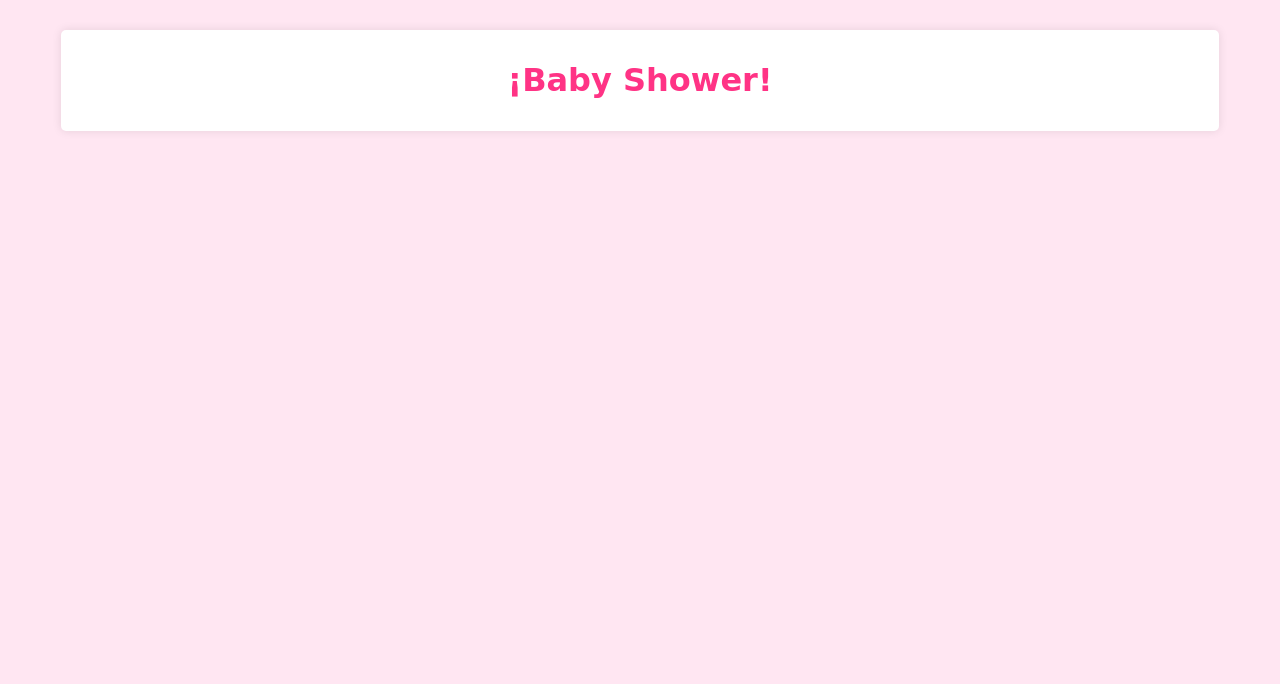
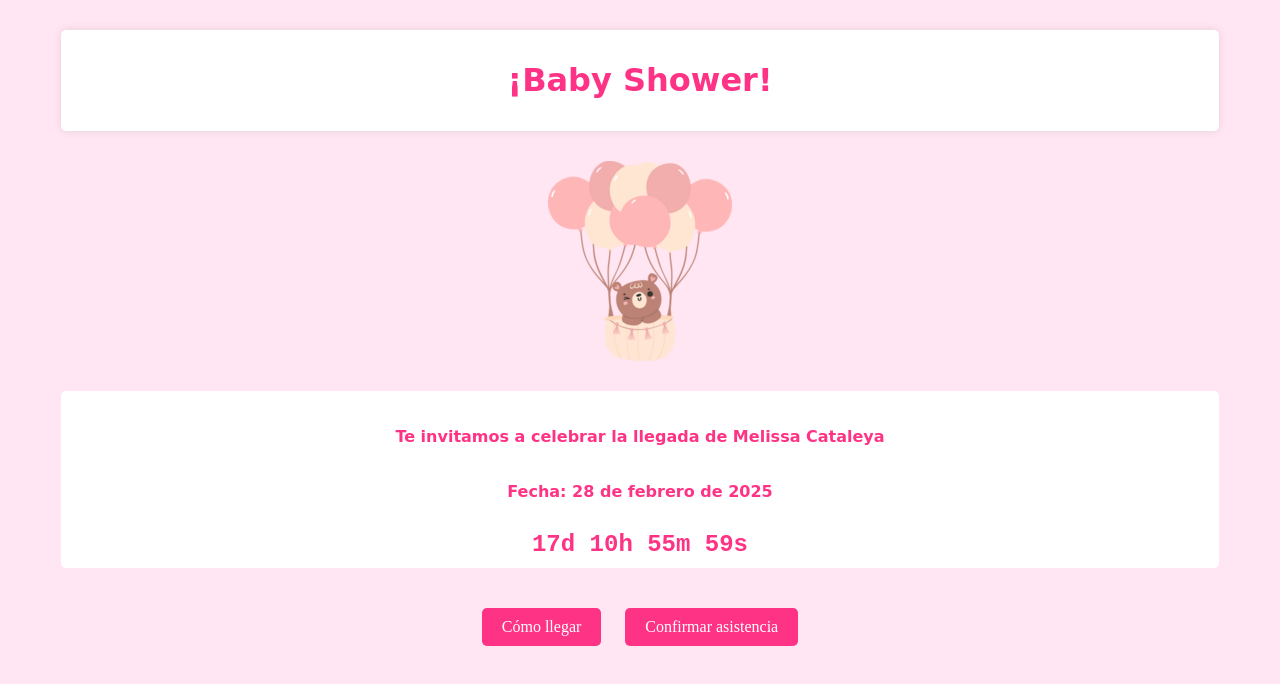
Before and after one commit to VidPage/card, a plain HTML site: page index.html in a window 1280 px wide. Drawn offline with Linux system fonts and the light colour scheme.

Commit message:
Temporizador y mensaje

```diff
--- a/index.html
+++ b/index.html
@@ -7,10 +7,22 @@
     <link rel="stylesheet" href="style.css" />
 </head>
 <body>
-    <div class="container">
+    <div class="container box">
         <h1>¡Baby Shower!</h1>
     </div>
+    <img src="img/oso.webp" />
+    <div class="container">
+        <p>Te invitamos a celebrar la llegada de Melissa Cataleya</p>
+        <p>Fecha: 28 de febrero de 2025</p>
+        <!-- <h2>Tiempo restante hasta el 28 de febrero a las 5:00 PM:</h2> -->
+        <div id="countdown"></div>
+    </div>
+    <div class="buttons">
+        <a class="button" href="https://www.google.com/maps/dir/?api=1&destination=Dirección+Aquí" target="_blank">Cómo llegar</a>
+        <a class="button" href="https://wa.me/5212211238501?text=Confirmo+mi+asistencia+al+Baby+Shower+de+Melissa+Cataleya" target="_blank">Confirmar asistencia</a>
+    </div>
 
+    <script src="script.js"></script>
 </body>
 </html>
 
--- a/script.js
+++ b/script.js
@@ -1,14 +1,28 @@
+setInterval(actualizarCuentaRegresiva, 1000);
+// Fecha objetivo: 28 de febrero a las 5:00 PM
+const fechaObjetivo = new Date("2025-02-28T17:00:00").getTime();
+
 function actualizarCuentaRegresiva() {
-    const fechaEvento = new Date('2025-02-28T00:00:00').getTime();
     const ahora = new Date().getTime();
-    const diferencia = fechaEvento - ahora;
+    const tiempoRestante = fechaObjetivo - ahora;
 
-    const dias = Math.floor(diferencia / (1000 * 60 * 60 * 24));
-    const horas = Math.floor((diferencia % (1000 * 60 * 60 * 24)) / (1000 * 60 * 60));
-    const minutos = Math.floor((diferencia % (1000 * 60 * 60)) / (1000 * 60));
-    const segundos = Math.floor((diferencia % (1000 * 60)) / 1000);
+    if (tiempoRestante <= 0) {
+        document.getElementById("countdown").innerHTML = "¡Tiempo terminado!";
+        clearInterval(intervalo);
+        return;
+    }
 
-    document.getElementById("countdown").innerHTML = `Faltan: ${dias} días, ${horas} horas, ${minutos} minutos, ${segundos} segundos`;
+    const dias = Math.floor(tiempoRestante / (1000 * 60 * 60 * 24));
+    const horas = Math.floor((tiempoRestante % (1000 * 60 * 60 * 24)) / (1000 * 60 * 60));
+    const minutos = Math.floor((tiempoRestante % (1000 * 60 * 60)) / (1000 * 60));
+    const segundos = Math.floor((tiempoRestante % (1000 * 60)) / 1000);
+
+    document.getElementById("countdown").innerHTML =
+        `${dias}d ${horas}h ${minutos}m ${segundos}s`;
 }
 
-setInterval(actualizarCuentaRegresiva, 1000);
+// Actualizar cada segundo
+const intervalo = setInterval(actualizarCuentaRegresiva, 1000);
+
+// Ejecutar la función inmediatamente para evitar el primer segundo vacío
+actualizarCuentaRegresiva();
--- a/style.css
+++ b/style.css
@@ -1,32 +1,51 @@
 body {
     background-color: #ffe6f2;
     overflow: hidden;
+    color: #ff3385;
 }
 
 .container {
     max-width: 90%;
-    margin: 30px auto 50px;
+    margin: 30px auto 30px;
     padding: 10px;
     background: white;
     border-radius: 5px;
+}
+
+.box{
     box-shadow: 0px 0px 10px rgba(0, 0, 0, 0.1);
 }
 
 h1 {
-    background-color: white;
-    color: #ff3385;
     font-family:cursive;
     text-align: center;
 }
 
+img{
+    display: block;
+    margin: auto;
+    animation: bounce 1s infinite;
+}
+p{
+    padding: 10px;
+    font-family:cursive;
+    text-align: center;
+    font-weight: 600;
+}
 
-
+@keyframes bounce {
+    0%, 100% { transform: translateY(0); }
+    50% { transform: translateY(-10px); }
+}
 
 #countdown {
+    font-family: 'Courier New';
     font-size: 24px;
     font-weight: bold;
     margin-top: 20px;
+    text-align: center;
 }
+
 
 .map {
     margin-top: 20px;
```
